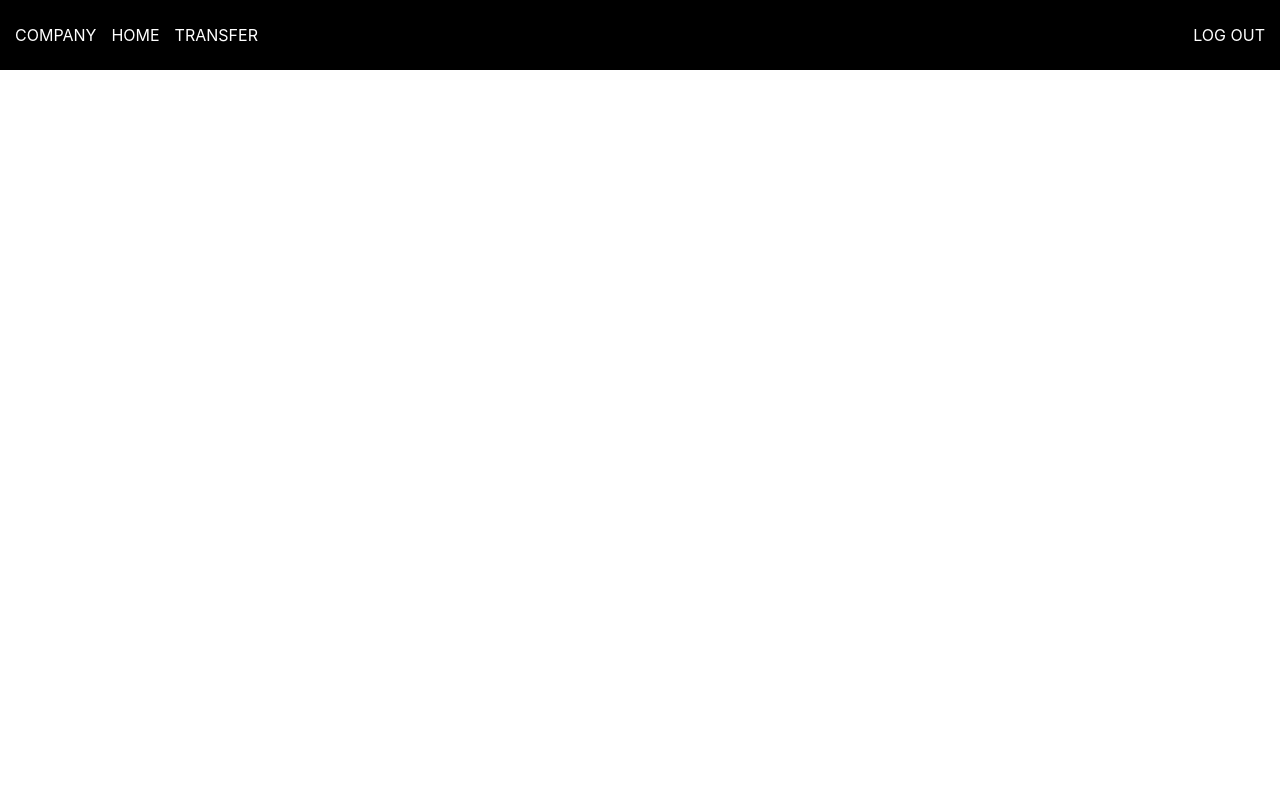
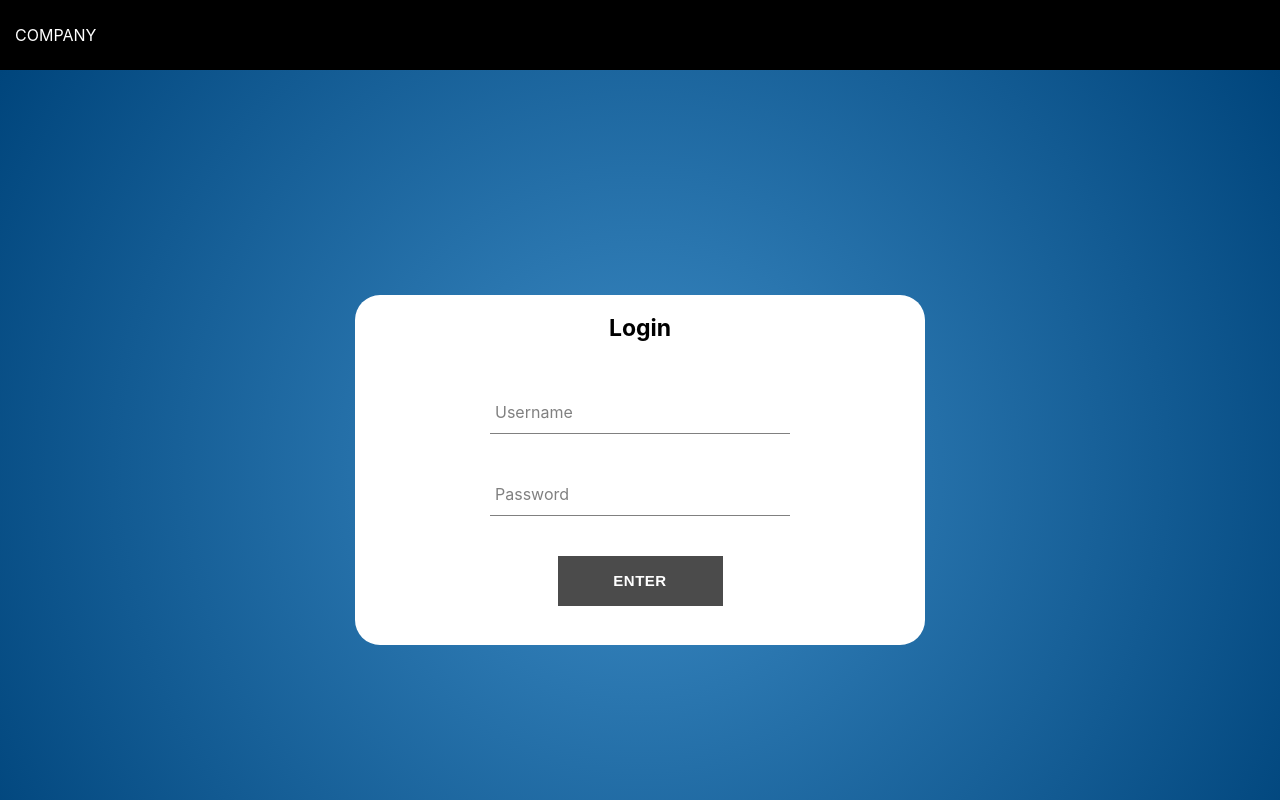
Before and after one commit to Davaliitos/Digital-Hub, a React (Create React App) app: page /login in a window 1280 px wide. Built offline with nearby package versions, Linux system fonts and the light colour scheme.

Commit message:
Added Logout functionality. Redirects if not authenticated

```diff
--- a/src/App.js
+++ b/src/App.js
@@ -1,22 +1,31 @@
 import React from 'react';
-import {Switch, Route} from 'react-router-dom';
+import {Switch, Route, Redirect} from 'react-router-dom';
+import {connect} from 'react-redux'
+import { createStructuredSelector } from 'reselect'
 
 import './App.css';
 
 import LoginPage from './pages/login/login.component';
+import HomePage from './pages/home/home.component';
 
 import Header from './components/header/header.component';
+import {selectCurrentUser} from './redux/user/user.selectors'
 
 
-function App() {
+const App = ({currentUser}) => {
   return (
     <div>
       <Header/>
       <Switch>
-        <Route exact path="/" component={LoginPage}/>
+        <Route exact path="/login" render={() => currentUser ? (<Redirect to="/"/>) : (<LoginPage/>)}/>
+        <Route exact path="/" render={() => !currentUser ? (<Redirect to="/login"/>) : (<HomePage/>)}/>
       </Switch>
     </div>
   );
 }
 
-export default App;
+const mapStateToProps = createStructuredSelector({
+  currentUser : selectCurrentUser
+})
+
+export default connect(mapStateToProps)(App);
--- a/src/components/header/header.component.jsx
+++ b/src/components/header/header.component.jsx
@@ -1,25 +1,54 @@
 import React from 'react';
 import { Link } from "react-router-dom";
+import { connect } from 'react-redux';
+import { createStructuredSelector } from 'reselect';
+
+import {selectCurrentUser} from '../../redux/user/user.selectors';
+import {setCurrentUser} from '../../redux/user/user.actions';
 
 import './header.style.scss';
 
-const Header = () => (
+const Header = ({currentUser, setCurrentUser}) => (
     <div className="header">
         <div className="options">
             <Link className="option" to="/">
                 COMPANY
             </Link>
-            <Link className="option" to="/">
+            {
+                currentUser ? (
+                    <Link className="option" to="/home">
                         HOME
                     </Link>
+                )
+                : null
+            }
+            {
+                currentUser ? (
                     <Link className="option" to="/">
                         TRANSFER
                     </Link>
+                )
+                : null
+            }
         </div>
-        <Link className="logout" to="/">
+        {
+            currentUser ? (
+                <Link className="logout" to="/" onClick={() => setCurrentUser(null)}>
                     LOG OUT
                 </Link>
+            )
+            : null
+        }
+
     </div>
 )
 
-export default Header;
+const mapStateToProps = createStructuredSelector({
+    currentUser : selectCurrentUser
+})
+
+const mapDispatchToProps = dispatch => ({
+    setCurrentUser : user => dispatch(setCurrentUser(user))
+  })
+
+export default connect(mapStateToProps,mapDispatchToProps)(Header);
--- /dev/null
+++ b/src/pages/home/home.component.jsx
@@ -0,0 +1,7 @@
+import React from 'react';
+
+const Home = () => (
+    <div>HOME</div>
+)
+
+export default Home;
```
Also changed, not shown: src/pages/home/home.style.scss (added). Lines whose indentation alone changed are shown as unchanged.
